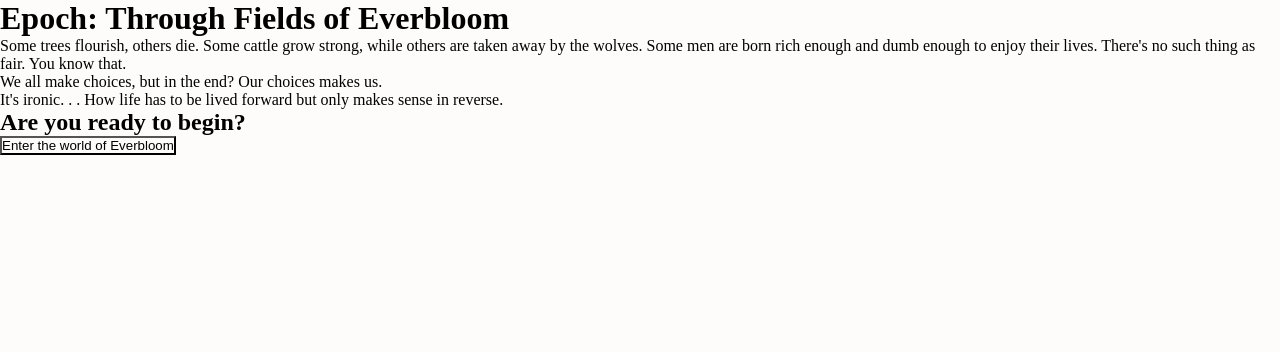
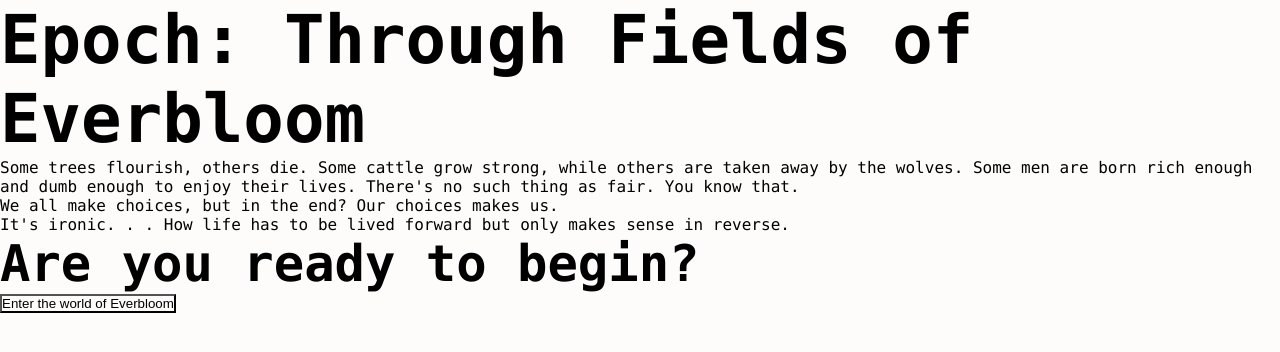
Before and after one commit to daydreamingprince/Epoch, a plain HTML site: page index.html in a window 1280 px wide. Drawn offline with Linux system fonts and the light colour scheme.

Commit message:
feat(styling): import and add font styling to css

```diff
--- a/styles.css
+++ b/styles.css
@@ -9,5 +9,34 @@
   box-sizing: border-box;
 }
 
+/* align all elements to the center */
+
 /* scratching out the idea of the typewriter effect for now, as it breaks the text-wrapping stuff
     I would love to be able to apply it in the future though */
+
+/* import and add font styling */
+@import url('https://fonts.googleapis.com/css?family=Lucida%20Console:700|Lucida%20Console:400');
+
+body {
+  font-family: 'Lucida Console', sans-serif;
+  font-weight: 400;
+}
+
+h1, h2, h3, h4, h5 {
+  font-family: 'Lucida Console', sans-serif;
+  font-weight: 700;
+}
+
+html {font-size: 100%;} /* 16px */
+
+h1 {font-size: 4.210rem; /* 67.36px */}
+
+h2 {font-size: 3.158rem; /* 50.56px */}
+
+h3 {font-size: 2.369rem; /* 37.92px */}
+
+h4 {font-size: 1.777rem; /* 28.48px */}
+
+h5 {font-size: 1.333rem; /* 21.28px */}
+
+small {font-size: 0.750rem; /* 12px */}
```
